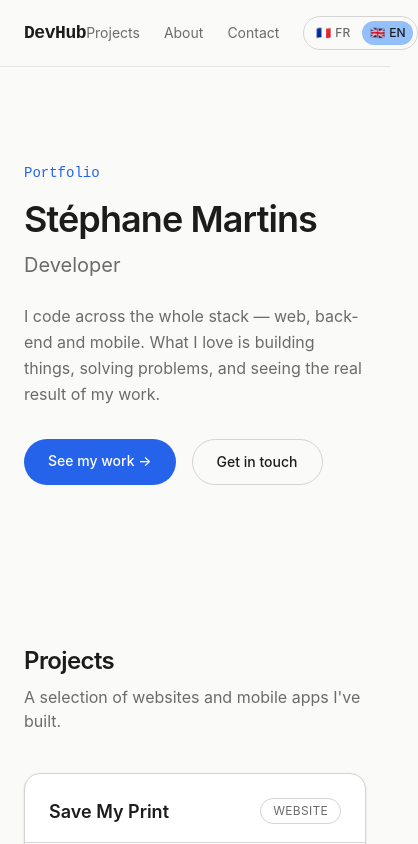
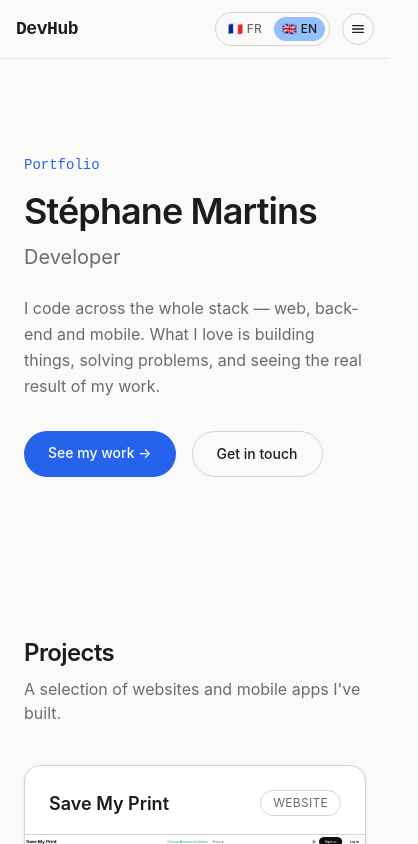
Before and after one commit to stmartins/DevHub, a React (Vite) app: page / in a window 390 px wide. Shown: the top 844 px of the page, 418 px wide, since content can reach past the window. Built offline with nearby package versions, Linux system fonts and the light colour scheme.

Commit message:
improve mobile vue header

```diff
--- a/src/components/Header.tsx
+++ b/src/components/Header.tsx
@@ -1,28 +1,27 @@
+import { useState } from "react";
 import { useLanguage } from "../i18n/language";
 import { translations } from "../i18n/translations";
 
 export function Header() {
   const { language, setLanguage } = useLanguage();
   const t = translations.nav;
+  const [menuOpen, setMenuOpen] = useState(false);
 
-  return (
-    <header className="sticky top-0 z-50 border-b border-border/60 bg-background/80 backdrop-blur">
-      <div className="mx-auto flex max-w-5xl items-center justify-between px-6 py-4">
-        <a href="#top" className="font-mono text-lg font-semibold tracking-tight">
-          DevHub
-        </a>
-        <div className="flex items-center gap-6">
-          <nav className="flex gap-6 text-sm text-muted">
-            <a href="#projets" className="transition-colors hover:text-ink">
+  const navLinks = (
+    <>
+      <a href="#projets" className="transition-colors hover:text-ink" onClick={() => setMenuOpen(false)}>
         {t.projects[language]}
       </a>
-            <a href="#a-propos" className="transition-colors hover:text-ink">
+      <a href="#a-propos" className="transition-colors hover:text-ink" onClick={() => setMenuOpen(false)}>
         {t.about[language]}
       </a>
-            <a href="#contact" className="transition-colors hover:text-ink">
+      <a href="#contact" className="transition-colors hover:text-ink" onClick={() => setMenuOpen(false)}>
         {t.contact[language]}
       </a>
-          </nav>
+    </>
+  );
+
+  const languageSwitcher = (
     <div className="flex items-center gap-1 rounded-full border border-border p-1">
       <button
         type="button"
@@ -30,9 +29,7 @@ export function Header() {
         aria-pressed={language === "fr"}
         aria-label="Passer en français"
         className={`flex items-center gap-1 rounded-full px-2 py-1 text-xs font-medium transition-colors ${
-                language === "fr"
-                  ? "bg-[#93c0fb] text-ink"
-                  : "text-muted hover:text-ink"
+          language === "fr" ? "bg-[#93c0fb] text-ink" : "text-muted hover:text-ink"
         }`}
       >
         <span aria-hidden="true">🇫🇷</span>
@@ -44,17 +41,49 @@ export function Header() {
         aria-pressed={language === "en"}
         aria-label="Switch to English"
         className={`flex items-center gap-1 rounded-full px-2 py-1 text-xs font-medium transition-colors ${
-                language === "en"
-                  ? "bg-[#93c0fb] text-ink"
-                  : "text-muted hover:text-ink"
+          language === "en" ? "bg-[#93c0fb] text-ink" : "text-muted hover:text-ink"
         }`}
       >
         <span aria-hidden="true">🇬🇧</span>
         EN
       </button>
     </div>
+  );
+
+  return (
+    <header className="sticky top-0 z-50 border-b border-border/60 bg-background/80 backdrop-blur">
+      <div className="mx-auto flex max-w-5xl items-center justify-between gap-3 px-4 py-3 sm:px-6 sm:py-4">
+        <a href="#top" className="font-mono text-lg font-semibold tracking-tight">
+          DevHub
+        </a>
+        <div className="flex items-center gap-3 sm:gap-6">
+          <nav className="hidden gap-6 text-sm text-muted sm:flex">{navLinks}</nav>
+          {languageSwitcher}
+          <button
+            type="button"
+            onClick={() => setMenuOpen((open) => !open)}
+            aria-expanded={menuOpen}
+            aria-label={menuOpen ? "Fermer le menu" : "Ouvrir le menu"}
+            className="flex h-8 w-8 items-center justify-center rounded-full border border-border text-ink sm:hidden"
+          >
+            <span className="sr-only">Menu</span>
+            {menuOpen ? (
+              <svg viewBox="0 0 24 24" width="16" height="16" fill="none" stroke="currentColor" strokeWidth="2">
+                <path d="M6 6l12 12M18 6L6 18" strokeLinecap="round" />
+              </svg>
+            ) : (
+              <svg viewBox="0 0 24 24" width="16" height="16" fill="none" stroke="currentColor" strokeWidth="2">
+                <path d="M4 7h16M4 12h16M4 17h16" strokeLinecap="round" />
+              </svg>
+            )}
+          </button>
         </div>
       </div>
+      {menuOpen && (
+        <nav className="flex flex-col gap-4 border-t border-border/60 px-4 py-4 text-sm text-muted sm:hidden">
+          {navLinks}
+        </nav>
+      )}
     </header>
   );
 }
```
Lines whose indentation alone changed are shown as unchanged.
